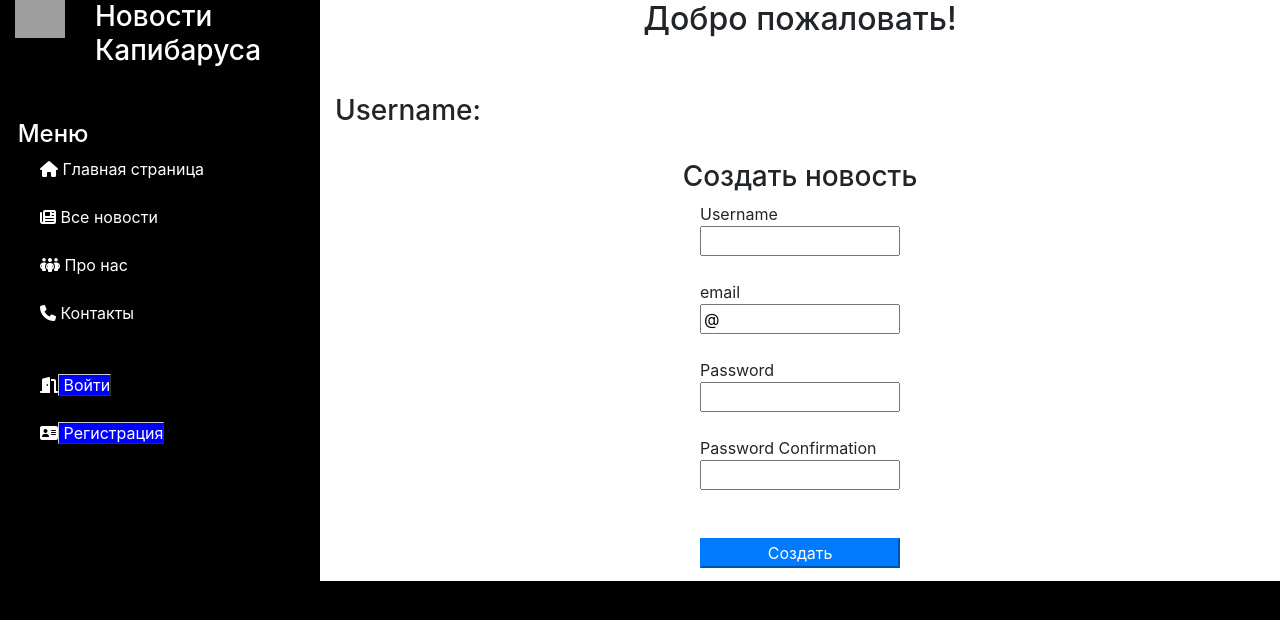
After one commit to user487652/pyll, a Django app: page /Account.html in a window 1280 px wide. The commit adds this page. Shown: the top 620 px of the page. Run offline with Django 4.2, Linux system fonts and the light colour scheme; some libraries are stand-ins or nearby versions; grey boxes are pictures that could not be loaded.

Commit message:
Change 14112023

```diff
--- /dev/null
+++ b/NewStudyRostelecom/main/templates/main/Account.html
@@ -0,0 +1,32 @@
+{% extends 'main/SideBar.html' %}
+{% load static %}
+{% block content %}
+
+<div class="contacts">
+    <h2 class="text-center contacts">Добро пожаловать!</h2>
+    <br>
+    <br>
+    <h3>Username:</h3>
+
+    <br>
+    <h3 class="text-center contacts">Создать новость</h3>
+    <form method="post">
+        {% csrf_token %}
+        <label for="username" class="registration">Username</label>
+        <input type="text" id="username" value="">
+        <br>
+        <label for="email" class="registration">email</label>
+        <input type="email" id="email" value="@">
+        <br>
+        <label for="Password" class="registration">Password</label>
+        <input type="password" id="Password" value="">
+        <br>
+        <label for="Password Confirmation" class="registration">Password Confirmation</label>
+        <input type="password" id="Password Confirmation" value="">
+        <br>
+        <br>
+        <input class="btn-primary" type="submit" value="Создать">
+    </form>
+</div>
+
+{% endblock content %}
--- a/NewStudyRostelecom/main/templates/main/SideBar.html
+++ b/NewStudyRostelecom/main/templates/main/SideBar.html
@@ -57,7 +57,7 @@
                     <br>
                     <br>
                     <li style="color:#FFFFFF"><i class="fa-solid fa-door-open"></i><a id="user_link0"
-                                                                                      href="http://127.0.0.1:8000/Contacts.html"
+                                                                                      href="http://127.0.0.1:8000/Account.html"
                     >
                         Войти </a></li>
                     <br>
--- a/NewStudyRostelecom/main/urls.py
+++ b/NewStudyRostelecom/main/urls.py
@@ -25,4 +25,5 @@ urlpatterns = [
     path('News/<int:a>', views.News, name='news'),
     path('Contacts.html', views.contacts, name='allnews'),
     path('Registration.html', views.registration, name='registration'),
+    path('Account.html', views.account, name='account'),
 ]
--- a/NewStudyRostelecom/main/views.py
+++ b/NewStudyRostelecom/main/views.py
@@ -55,6 +55,15 @@ def registration(request):
 
     return render(request, 'main/Registration.html')
 
+def account(request):
+    if request.method == 'POST':
+        print('получили пост запрос')
+        print(request.POST)
+    else:
+        print('получили гет запрос')
+        print(request.path)
+
+    return render(request, 'main/Account.html')
 
 def allnews(request):
     if request.method == 'POST':
```
